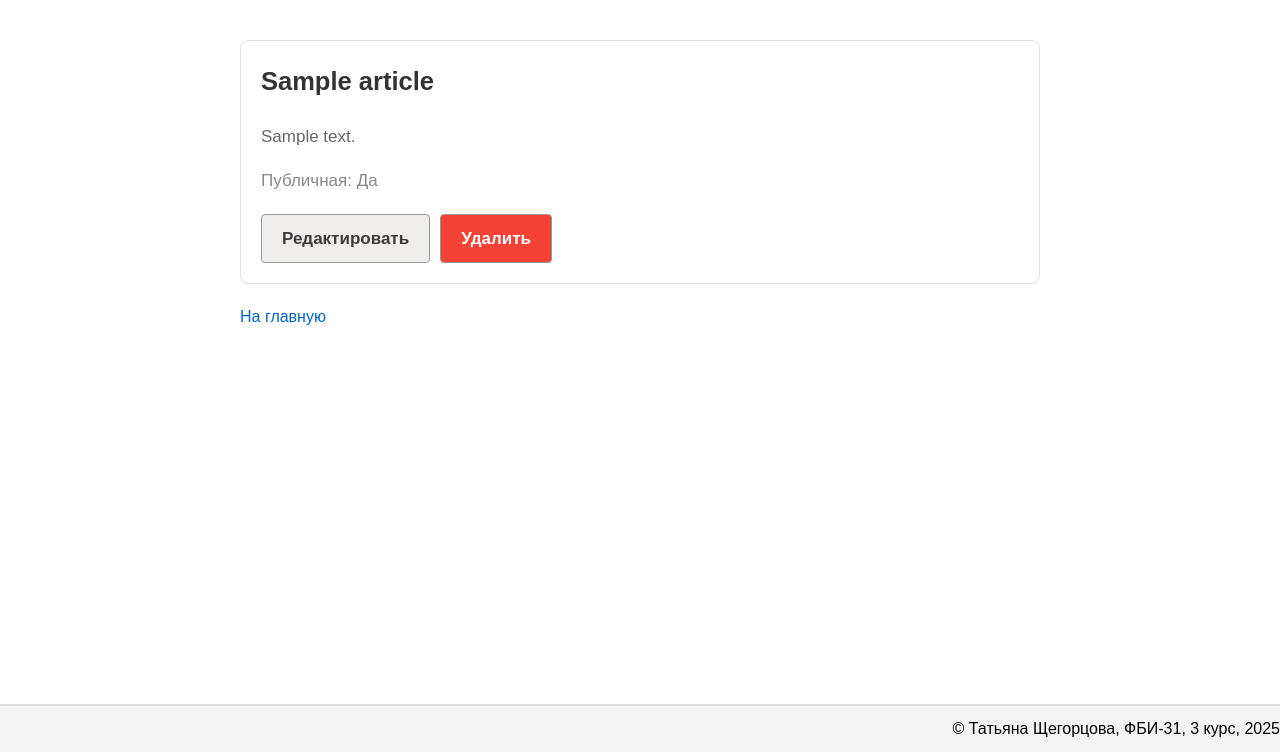
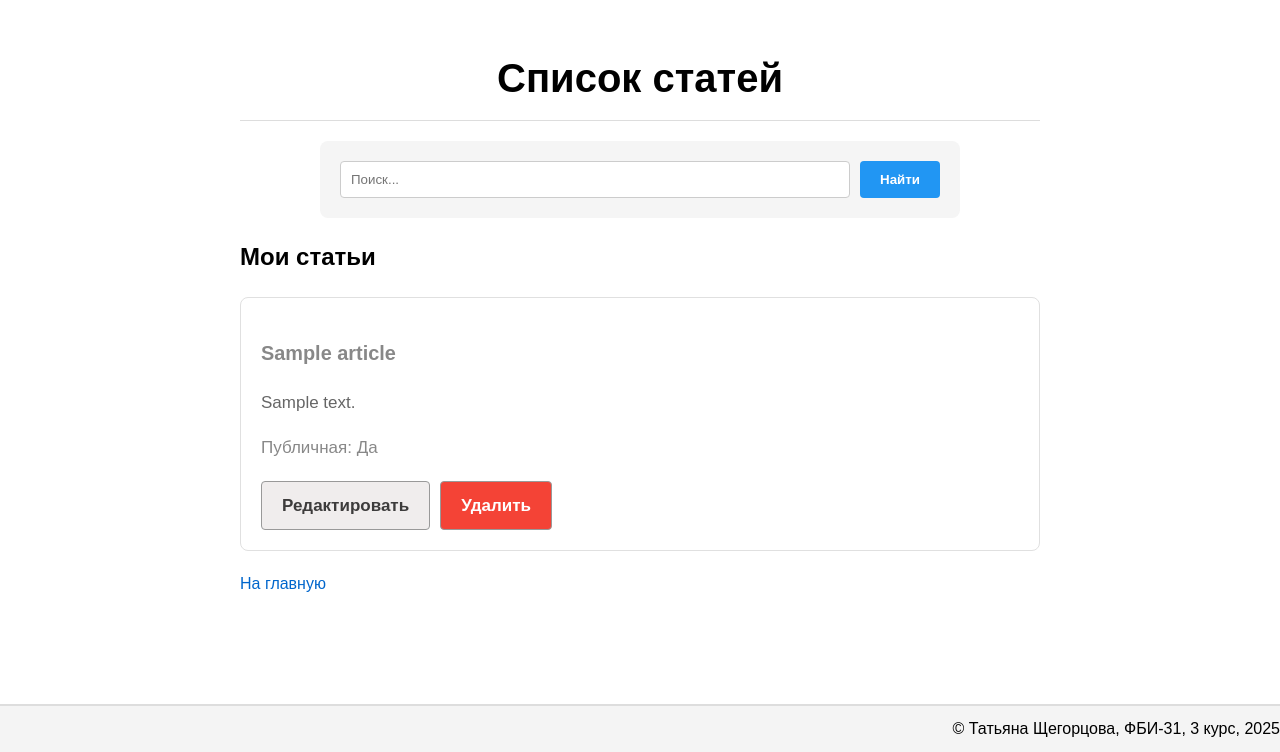
Before and after one commit to Tanya060323/web-back-labs, a Flask app: page /lab8/articles/ in a window 1280 px wide. Shown: the part 48-800 px from the top of the page. Run offline with Flask 3, Linux system fonts and the light colour scheme; a user stored in the database is signed in; tables that the repository leaves empty hold one stand-in row (values such as "Sample post").

Commit message:
Дополнительные задания

```diff
--- a/lab8.py
+++ b/lab8.py
@@ -70,11 +70,65 @@ def login():
                            error = 'Ошибка входа: логин и/или пароль неверны')
 
 
-@lab8.route('/lab8/articles/')
-@login_required
+@lab8.route('/lab8/articles/', methods=['GET', 'POST'])
 def article_list():
-    user_articles = articles.query.filter_by(login_id=current_user.id).all()
-    return render_template('lab8/articles.html', articles=user_articles)
+    search_query = request.form.get('search_query', '')
+
+    if current_user.is_authenticated:
+        if search_query:
+            search_pattern = f'%{search_query}%'
+            my_articles = articles.query.filter(
+                articles.login_id == current_user.id,
+                (articles.title.ilike(search_pattern) | articles.article_text.ilike(search_pattern))
+            ).all()
+
+            public_articles = articles.query.filter(
+                articles.is_public == True,
+                articles.login_id != current_user.id,
+                (articles.title.ilike(search_pattern) | articles.article_text.ilike(search_pattern))
+            ).all()
+        else:
+            my_articles = articles.query.filter_by(login_id=current_user.id).all()
+            public_articles = articles.query.filter(
+                articles.is_public == True,
+                articles.login_id != current_user.id
+            ).all()
+
+        public_with_authors = []
+        for article in public_articles:
+            author = users.query.filter_by(id=article.login_id).first()
+            public_with_authors.append({
+                'article': article,
+                'author': author.login if author else 'Неизвестный'
+            })
+
+        return render_template('lab8/articles.html',
+                             my_articles=my_articles,
+                             public_articles=public_with_authors,
+                             is_authenticated=True,
+                             search_query=search_query)
+    else:
+        if search_query:
+            search_pattern = f'%{search_query}%'
+            all_public = articles.query.filter(
+                articles.is_public == True,
+                (articles.title.ilike(search_pattern) | articles.article_text.ilike(search_pattern))
+            ).all()
+        else:
+            all_public = articles.query.filter_by(is_public=True).all()
+
+        public_with_authors = []
+        for article in all_public:
+            author = users.query.filter_by(id=article.login_id).first()
+            public_with_authors.append({
+                'article': article,
+                'author': author.login if author else 'Неизвестный'
+            })
+
+        return render_template('lab8/articles.html',
+                             public_articles=public_with_authors,
+                             is_authenticated=False,
+                             search_query=search_query)
 
 
 @lab8.route('/lab8/logout')
--- a/static/lab8/lab8.css
+++ b/static/lab8/lab8.css
@@ -157,3 +157,27 @@ form button:hover {
 .delete-btn:hover {
     background-color: #d32f2f !important;
 }
+
+
+.search-form-inline {
+    display: flex;
+    gap: 10px;
+    max-width: 600px;
+    margin: 20px auto;
+}
+
+.search-form-inline input[type="text"] {
+    flex: 1;
+    padding: 10px;
+    border: 1px solid #ccc;
+    border-radius: 4px;
+}
+
+.search-form-inline button {
+    padding: 10px 20px;
+    background-color: #2196F3;
+    color: white;
+    border: none;
+    border-radius: 4px;
+    cursor: pointer;
+}
--- a/templates/lab8/articles.html
+++ b/templates/lab8/articles.html
@@ -5,23 +5,50 @@
 {% block main %}
     <link rel="stylesheet" href="{{ url_for('static', filename='lab8/lab8.css') }}">
 
-    {% if articles %}
+    <h1>Список статей</h1>
+
+    <!-- Поиск -->
+    <form action="/lab8/articles/" method="post" class="search-form-inline">
+        <input type="text" name="search_query" value="{{ search_query }}" placeholder="Поиск...">
+        <button type="submit">Найти</button>
+    </form>
+
+    <!-- Мои статьи -->
+    {% if is_authenticated and my_articles %}
+        <h2 class="section-title">Мои статьи</h2>
         <div class="articles-list">
-        {% for article in articles %}
-            <div class="article-item">
-                <h2>{{ article.title }}</h2>
+            {% for article in my_articles %}
+                <div class="article-item my-article">
+                    <h3>{{ article.title }}</h3>
                     <p>{{ article.article_text }}</p>
                     <div class="article-info">
                         <span>Публичная: {% if article.is_public %}Да{% else %}Нет{% endif %}</span>
                     </div>
                     <div class="article-actions">
                         <a href="/lab8/edit/{{ article.id }}" class="button-link">Редактировать</a>
-                    <a href="/lab8/delete/{{ article.id }}" class="button-link delete-btn">Удалить</a>
+                        <a href="/lab8/delete/{{ article.id }}"
+                           class="button-link delete-btn"
+                           onclick="return confirm('Удалить статью?')">Удалить</a>
                     </div>
                 </div>
             {% endfor %}
         </div>
-{% else %}
-    <p>У вас пока нет статей. <a href="/lab8/create">Создайте первую!</a></p>
     {% endif %}
+
+    <!-- Публичные статьи -->
+    {% if public_articles %}
+        <h2 class="section-title">Публичные статьи</h2>
+        <div class="articles-list">
+            {% for item in public_articles %}
+                <div class="article-item public-article">
+                    <h3>{{ item.article.title }}</h3>
+                    <p>{{ item.article.article_text }}</p>
+                    <div class="article-info">
+                        <span>Автор: <strong>{{ item.author }}</strong></span>
+                    </div>
+                </div>
+            {% endfor %}
+        </div>
+    {% endif %}
+
 {% endblock %}
```
Lines whose indentation alone changed are shown as unchanged.
